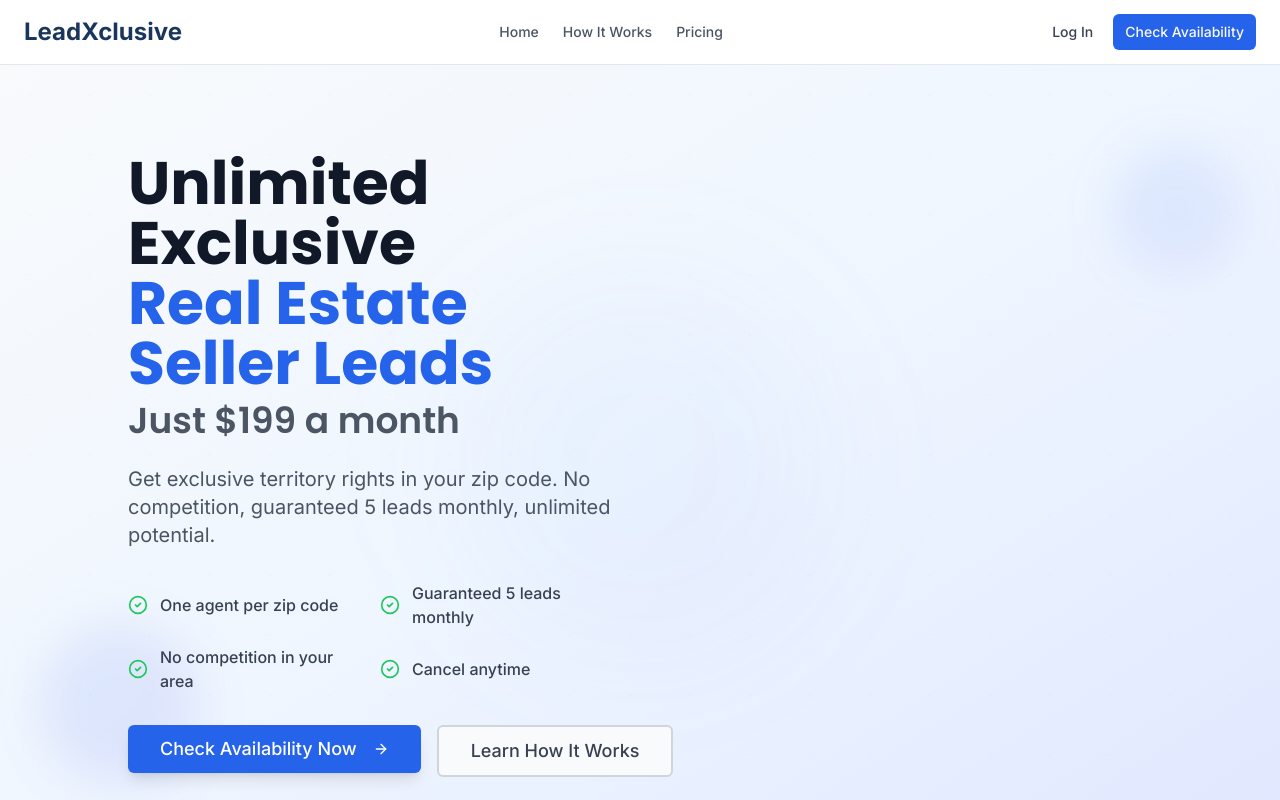
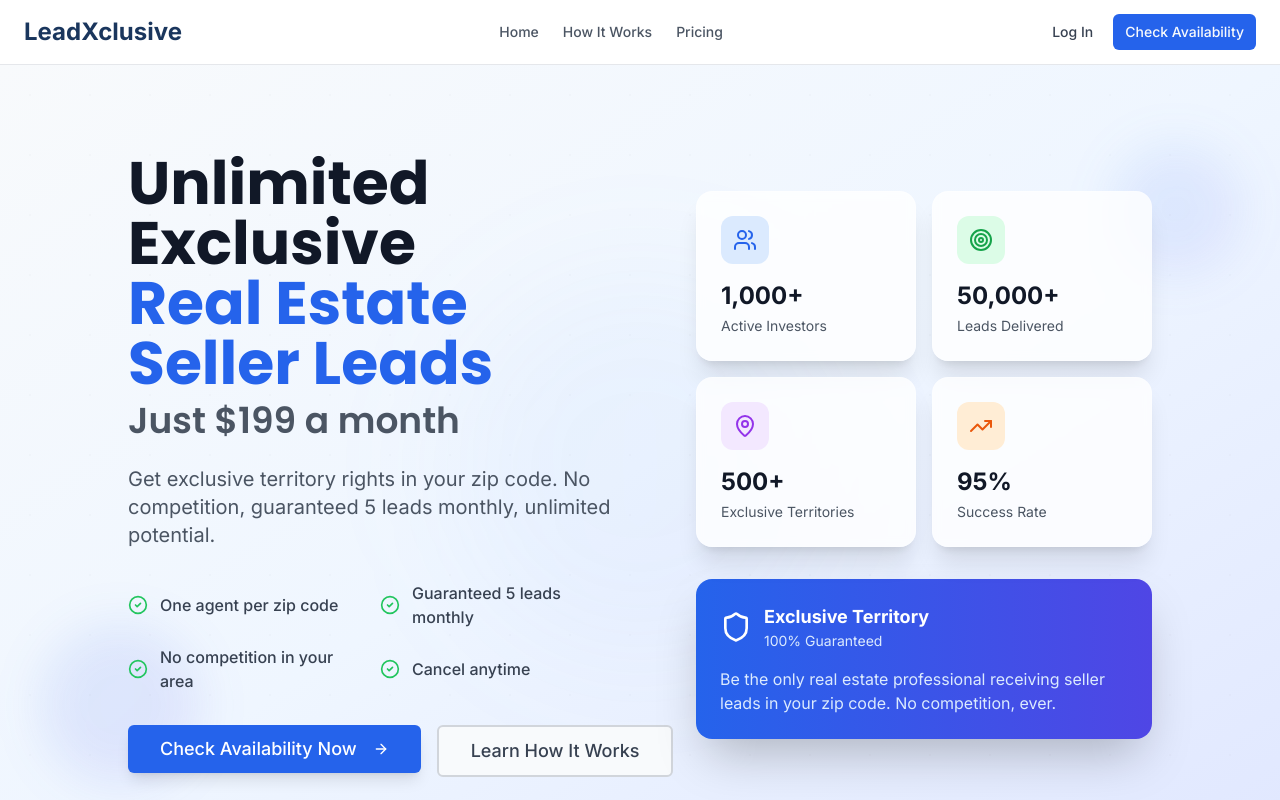
Before and after one commit to zepfarms/zip-code-exclusives, a React (Vite) app: page / in a window 1280 px wide. Shown: the top 800 px of the page. Built offline with nearby package versions, Linux system fonts and the light colour scheme; a web font is replaced by a local one.

Commit message:
Fix: Hero section layout on desktop
Adjust the hero section layout in `Index.tsx` to utilize the full screen width on desktop, addressing the blank space issue.

```diff
--- a/src/pages/Index.tsx
+++ b/src/pages/Index.tsx
@@ -1,3 +1,4 @@
+
 import React from 'react';
 import Header from '@/components/Header';
 import Footer from '@/components/Footer';
@@ -51,9 +52,6 @@ const Index = () => {
               <div className="grid lg:grid-cols-2 gap-12 items-center">
                 {/* Left Column - Content */}
                 <div className="text-left">
-                  {/* Trust Badge */}
-
-
                   {/* Main Headline */}
                   <h1 className="text-4xl md:text-5xl lg:text-6xl font-bold text-gray-900 mb-6 leading-tight">
                     Unlimited Exclusive
@@ -106,7 +104,53 @@ const Index = () => {
                 {/* Right Column - Visual Elements */}
                 <div className="relative lg:ml-8">
                   {/* Stats Cards */}
+                  <div className="grid grid-cols-2 gap-4 mb-8">
+                    <div className="bg-white/80 backdrop-blur-sm p-6 rounded-2xl shadow-xl border border-white/20">
+                      <div className="flex items-center justify-center w-12 h-12 bg-blue-100 rounded-xl mb-4">
+                        <Users className="h-6 w-6 text-blue-600" />
+                      </div>
+                      <div className="text-2xl font-bold text-gray-900 mb-1">1,000+</div>
+                      <div className="text-sm text-gray-600">Active Investors</div>
+                    </div>
 
+                    <div className="bg-white/80 backdrop-blur-sm p-6 rounded-2xl shadow-xl border border-white/20">
+                      <div className="flex items-center justify-center w-12 h-12 bg-green-100 rounded-xl mb-4">
+                        <Target className="h-6 w-6 text-green-600" />
+                      </div>
+                      <div className="text-2xl font-bold text-gray-900 mb-1">50,000+</div>
+                      <div className="text-sm text-gray-600">Leads Delivered</div>
+                    </div>
+
+                    <div className="bg-white/80 backdrop-blur-sm p-6 rounded-2xl shadow-xl border border-white/20">
+                      <div className="flex items-center justify-center w-12 h-12 bg-purple-100 rounded-xl mb-4">
+                        <MapPin className="h-6 w-6 text-purple-600" />
+                      </div>
+                      <div className="text-2xl font-bold text-gray-900 mb-1">500+</div>
+                      <div className="text-sm text-gray-600">Exclusive Territories</div>
+                    </div>
+
+                    <div className="bg-white/80 backdrop-blur-sm p-6 rounded-2xl shadow-xl border border-white/20">
+                      <div className="flex items-center justify-center w-12 h-12 bg-orange-100 rounded-xl mb-4">
+                        <TrendingUp className="h-6 w-6 text-orange-600" />
+                      </div>
+                      <div className="text-2xl font-bold text-gray-900 mb-1">95%</div>
+                      <div className="text-sm text-gray-600">Success Rate</div>
+                    </div>
+                  </div>
+
+                  {/* Featured Badge */}
+                  <div className="bg-gradient-to-r from-blue-600 to-indigo-600 text-white p-6 rounded-2xl shadow-2xl">
+                    <div className="flex items-center mb-4">
+                      <Shield className="h-8 w-8 mr-3" />
+                      <div>
+                        <div className="font-bold text-lg">Exclusive Territory</div>
+                        <div className="text-blue-100 text-sm">100% Guaranteed</div>
+                      </div>
+                    </div>
+                    <p className="text-blue-100">
+                      Be the only real estate professional receiving seller leads in your zip code. No competition, ever.
+                    </p>
+                  </div>
                 </div>
               </div>
             </div>
@@ -182,13 +226,6 @@ const Index = () => {
               </p>
 
               <div className="bg-white rounded-2xl md:rounded-3xl shadow-2xl p-6 md:p-8 lg:p-12 border border-gray-200 relative transform hover:scale-105 transition-all duration-300 mx-4">
-                {/* Popular Badge */}
-                <div className="absolute -top-4 md:-top-6 left-1/2 transform -translate-x-1/2">
-                  <div className="bg-gradient-to-r from-accent-600 to-accent-700 text-white px-4 md:px-8 py-2 md:py-3 rounded-full text-xs md:text-sm font-semibold shadow-lg">
-                    Most Popular
-                  </div>
-                </div>
-
                 <div className="mb-8 md:mb-10">
                   <div className="flex items-center justify-center mb-4 md:mb-6">
                     <span className="text-4xl md:text-6xl font-bold text-gray-900">$199</span>
@@ -203,7 +240,7 @@ const Index = () => {
                 </div>
 
                 <h3 className="text-xl md:text-2xl font-bold text-gray-900 mb-4 md:mb-6">
-                  Exclusive Territory Rights
+                  Unlimited Exclusive Seller Leads
                 </h3>
                 <p className="text-base md:text-lg text-gray-600 mb-8 md:mb-10 leading-relaxed px-4">
                   Be the only real estate professional receiving seller leads in your zip code.
```
